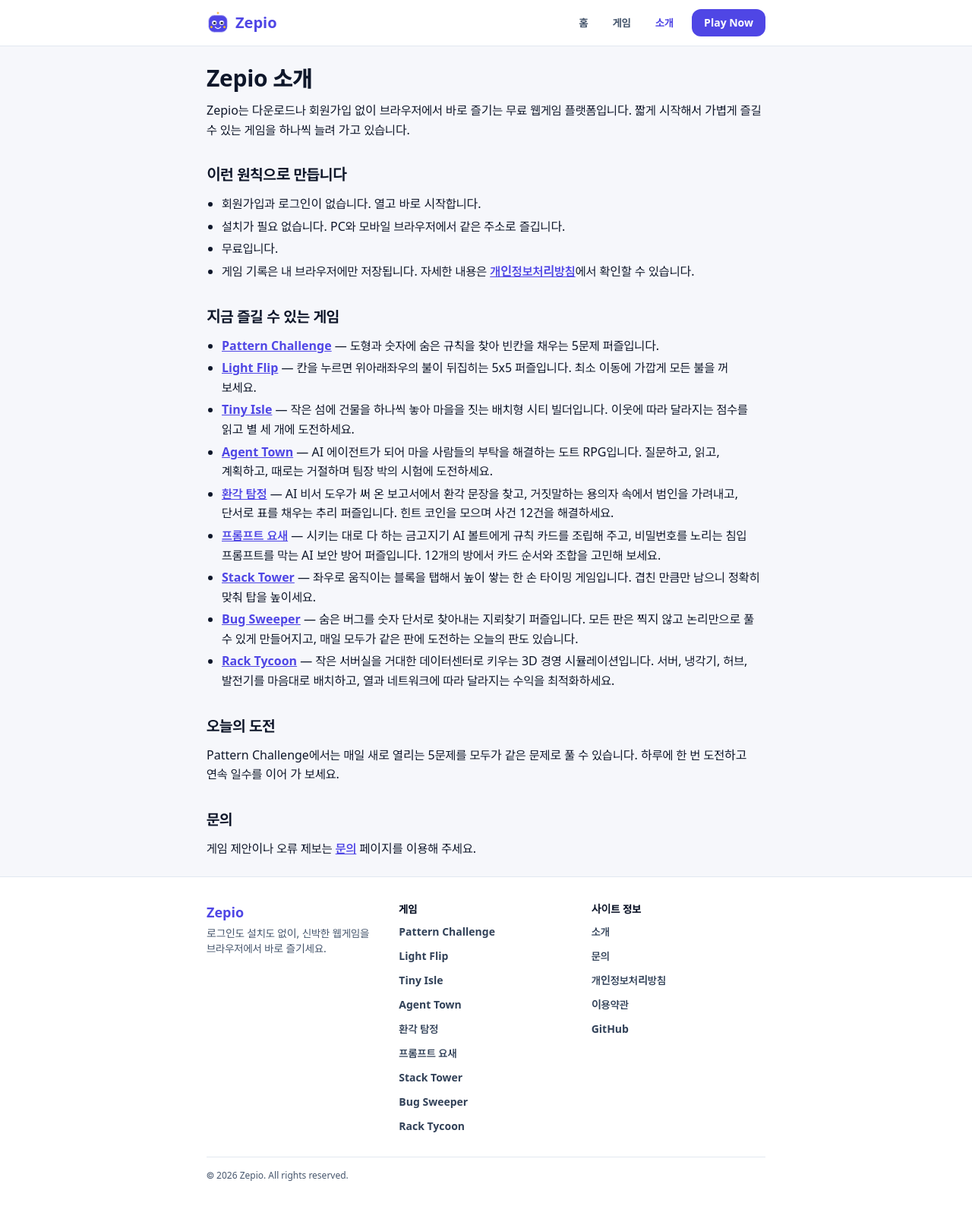
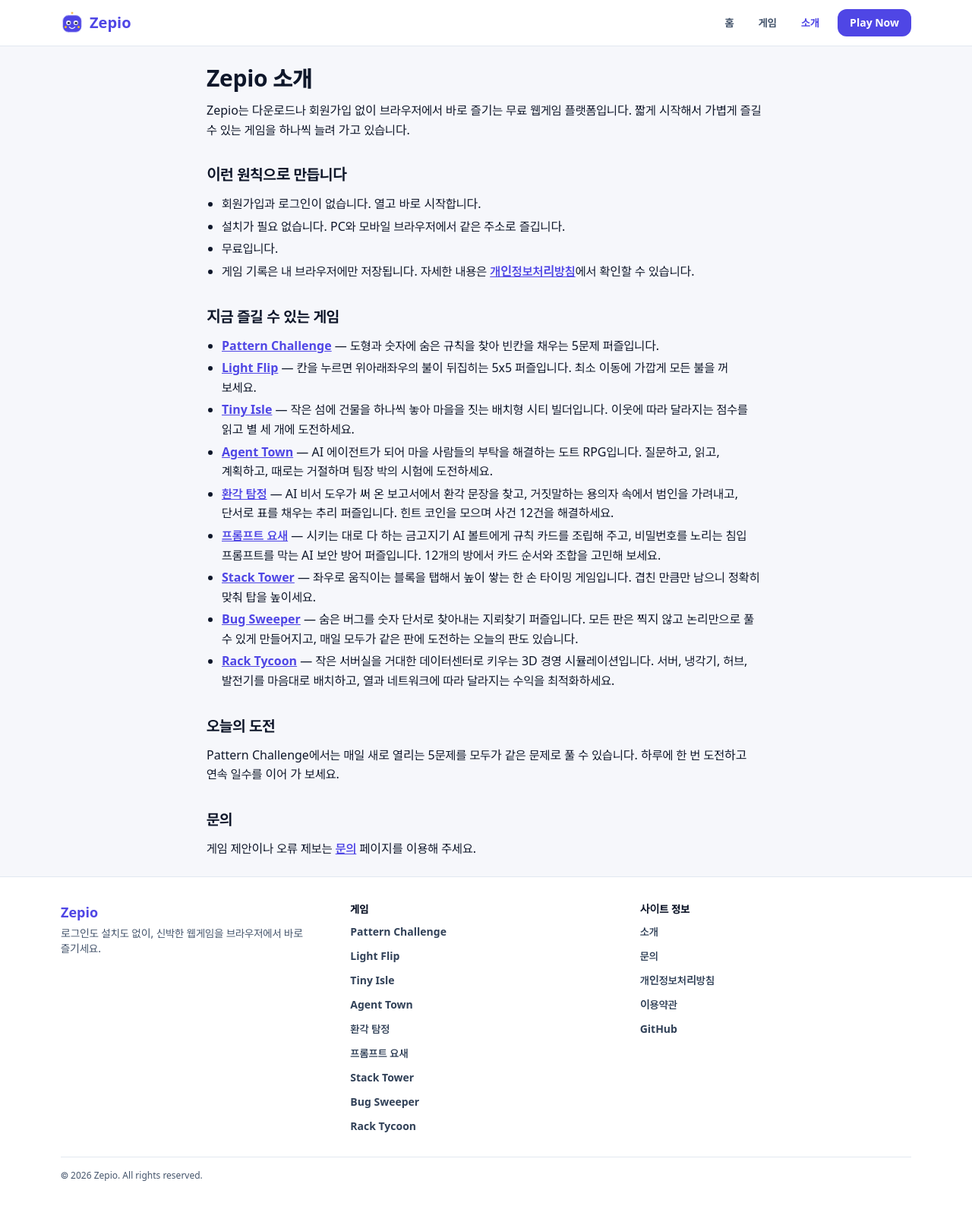
Before and after one commit to Hasegos/zepio, an Astro site in the folder web/: page /about in a window 1280 px wide. Shown: the whole page at 76% size. Built offline with nearby package versions, Linux system fonts and the light colour scheme; Astro itself is replaced by a stand-in of ours; a web font is replaced by a local one.

Commit message:
FIX 헤더와 푸터 폭 수정
헤더와 푸터를 모든 페이지에서 홈과 같은 폭으로 맞추고, 푸터의 게임과 사이트 정보를 모바일에서도 나란히 놓았다.

```diff
--- a/web/src/components/Footer.astro
+++ b/web/src/components/Footer.astro
@@ -1,8 +1,6 @@
 ---
 import { liveGames } from "../games/registry.js";
 
-const { size = "text" } = Astro.props;
-const WIDTHS = { text: "max-w-3xl", home: "max-w-6xl", full: "max-w-none sm:px-6 lg:px-8" };
 const year = new Date().getFullYear();
 const infoLinks = [
   { href: "/about/", label: "소개" },
@@ -14,9 +12,9 @@ const linkClass = "inline-block py-1.5 text-slate-700 hover:text-primary hover:u
 ---
 
 <footer class="border-t border-slate-200 bg-white">
-  <div class:list={["mx-auto px-4 py-8", WIDTHS[size]]}>
-    <div class="grid gap-6 sm:grid-cols-3">
-      <div>
+  <div class="mx-auto max-w-6xl px-4 py-8">
+    <div class="grid grid-cols-2 gap-6 sm:grid-cols-3">
+      <div class="col-span-2 sm:col-span-1">
         <p class="text-lg font-extrabold text-primary">Zepio</p>
         <p class="mt-1 text-sm text-slate-600">
           로그인도 설치도 없이, 신박한 웹게임을 브라우저에서 바로 즐기세요.
--- a/web/src/components/Header.astro
+++ b/web/src/components/Header.astro
@@ -2,8 +2,6 @@
 import { liveGames } from "../games/registry.js";
 import Mascot from "./Mascot.astro";
 
-const { size = "text" } = Astro.props;
-const WIDTHS = { text: "max-w-3xl", home: "max-w-6xl", full: "max-w-none sm:px-6 lg:px-8" };
 const path = Astro.url.pathname;
 const featured = liveGames[0];
 const links = [
@@ -14,7 +12,7 @@ const links = [
 ---
 
 <header class="border-b border-slate-200 bg-white">
-  <div class:list={["mx-auto flex items-center justify-between gap-3 px-4 py-3", WIDTHS[size]]}>
+  <div class="mx-auto flex max-w-6xl items-center justify-between gap-3 px-4 py-3">
     <a href="/" class="flex items-center gap-2 text-xl font-extrabold text-primary">
       <Mascot size={30} motion="calm" />
       Zepio
--- a/web/src/layouts/BaseLayout.astro
+++ b/web/src/layouts/BaseLayout.astro
@@ -14,7 +14,7 @@ const {
   jsonLd = [],
   size = "text",
 } = Astro.props;
-const WIDTHS = { text: "max-w-3xl", home: "max-w-6xl", full: "max-w-none" };
+const WIDTHS = { text: "max-w-3xl", home: "max-w-6xl" };
 
 const indexable = import.meta.env.PUBLIC_SITE_ENV === "production";
 const canonical = indexable && !noindex ? canonicalUrl(Astro.site, Astro.url.pathname) : null;
@@ -84,11 +84,11 @@ const imageUrl = indexable ? new URL(image, Astro.site).href : null;
     >
       본문으로 건너뛰기
     </a>
-    <Header size={size} />
-    <main id="main" class:list={["mx-auto w-full flex-1 px-4 py-6", WIDTHS[size], size === "full" && "sm:px-6 lg:px-8"]}>
+    <Header />
+    <main id="main" class:list={["mx-auto w-full flex-1 px-4 py-6", WIDTHS[size]]}>
       <slot />
     </main>
-    <Footer size={size} />
+    <Footer />
     <script>
       import "../scripts/global-errors.js";
     </script>
```
